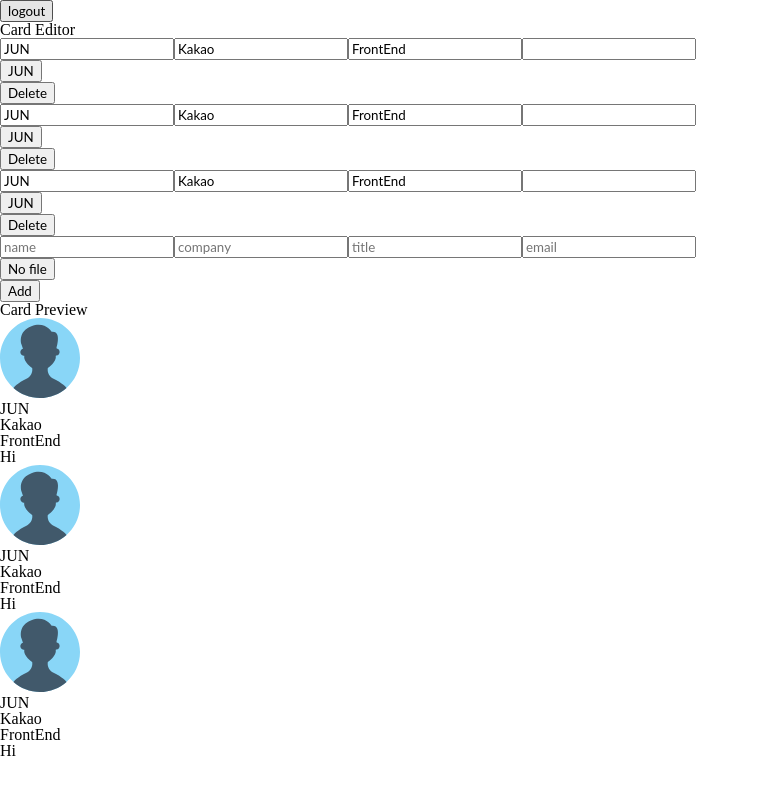
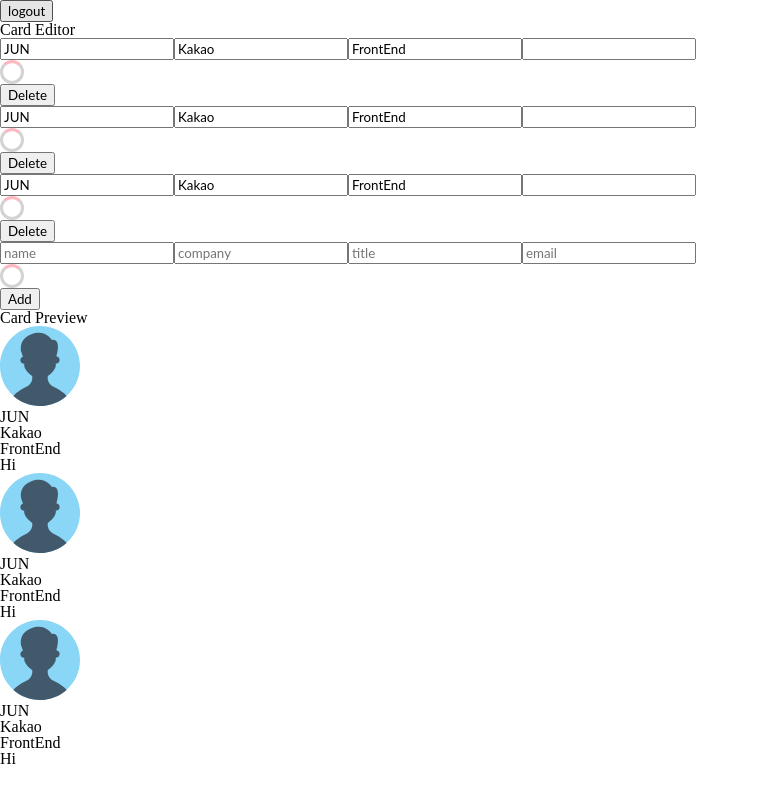
Before and after one commit to hursh7/firebase_v9, a React (Create React App) app: page /maker in a window 1280 px wide. Shown: the whole page, without its empty margins (0-759 px from the left). Built offline with nearby package versions, Linux system fonts and the light colour scheme; no server answers; sample sign-in values are in the browser's storage.

Commit message:
add loading spinner

```diff
--- a/src/components/card_edit_form.jsx
+++ b/src/components/card_edit_form.jsx
@@ -8,7 +8,7 @@ const CardEditForm = ({ FileInput, card, updateCard, deleteCard }) => {
   const titleRef = useRef();
   const emailRef = useRef();
 
-  const { name, company, title, email } = card;
+  const { name, company, title, email, fileName } = card;
 
   const onSubmit = () => {
     deleteCard(card);
@@ -61,7 +61,7 @@ const CardEditForm = ({ FileInput, card, updateCard, deleteCard }) => {
         value={email}
         onChange={onChange}
       />
-      <FileInput name={name} onFileChange={onFileChange} />
+      <FileInput name={fileName} onFileChange={onFileChange} />
       <Button name="Delete" onClick={onSubmit} />
     </form>
   );
--- a/src/components/image_file_input.jsx
+++ b/src/components/image_file_input.jsx
@@ -1,13 +1,31 @@
-import React, { useRef } from 'react';
-import styled from 'styled-components';
+import React, { useRef, useState } from 'react';
+import styled, { keyframes } from 'styled-components';
+
+const loadingSpin = keyframes`
+    0% {
+        transform: rotate(0deg);
+    }
+    100% {
+        transform: rotate(360deg);
+    }`;
 
 const S = {
   Input: styled.input`
     display: none;
   `,
+  Loading: styled.div`
+    width: 1.5em;
+    height: 1.5em;
+    border-radius: 50%;
+    border: 3px solid lightgrey;
+    border-top: 3px solid lightpink;
+    ${(loadingSpin) =>
+      loadingSpin.active && `animation: ${loadingSpin} 2s linear infinite;`}
+  `,
 };
 
 const ImageFileInput = ({ imageUploader, name, onFileChange }) => {
+  const [loading, setLoading] = useState(null);
   const inputRef = useRef();
 
   const onButtonClick = (event) => {
@@ -16,9 +34,9 @@ const ImageFileInput = ({ imageUploader, name, onFileChange }) => {
   };
 
   const onChange = async (event) => {
-    console.log(event.target.files[0]);
+    setLoading(true);
     const uploaded = await imageUploader.upload(event.target.files[0]);
-    console.log(uploaded);
+    setLoading(false);
     onFileChange({
       name: uploaded.original_filename,
       url: uploaded.url,
@@ -34,7 +52,8 @@ const ImageFileInput = ({ imageUploader, name, onFileChange }) => {
         name="file"
         onChange={onChange}
       />
-      <button onClick={onButtonClick}>{name || 'No file'}</button>
+      {false && <button onClick={onButtonClick}>{name || 'No file'}</button>}
+      {true && <S.Loading></S.Loading>}
     </div>
   );
 };
```
